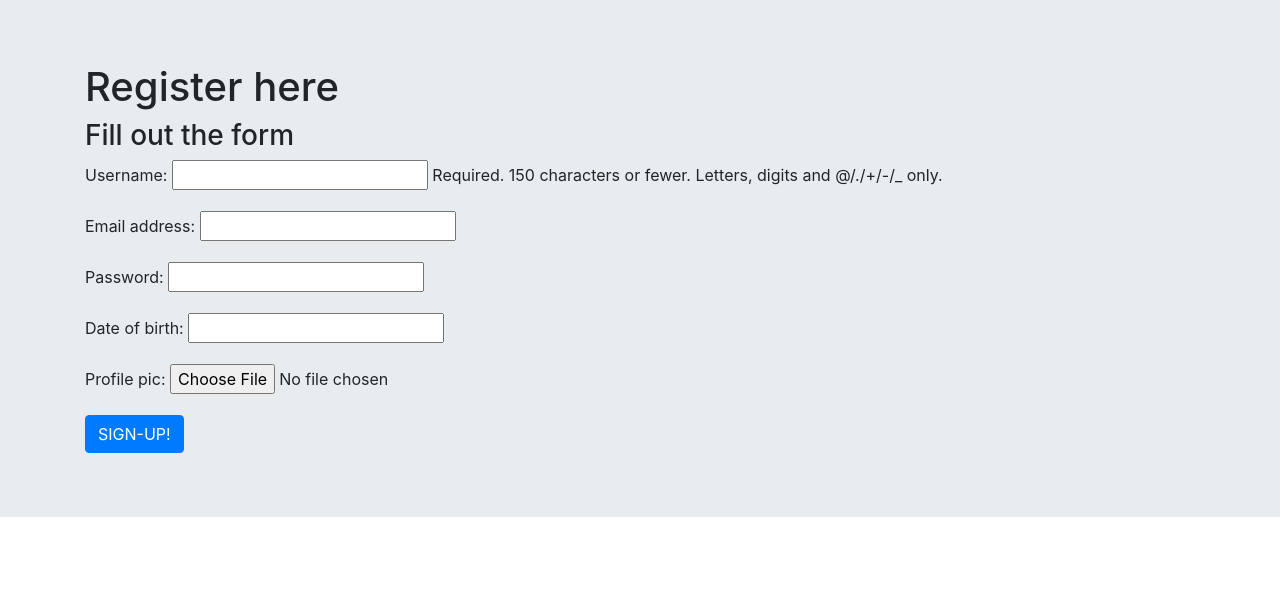
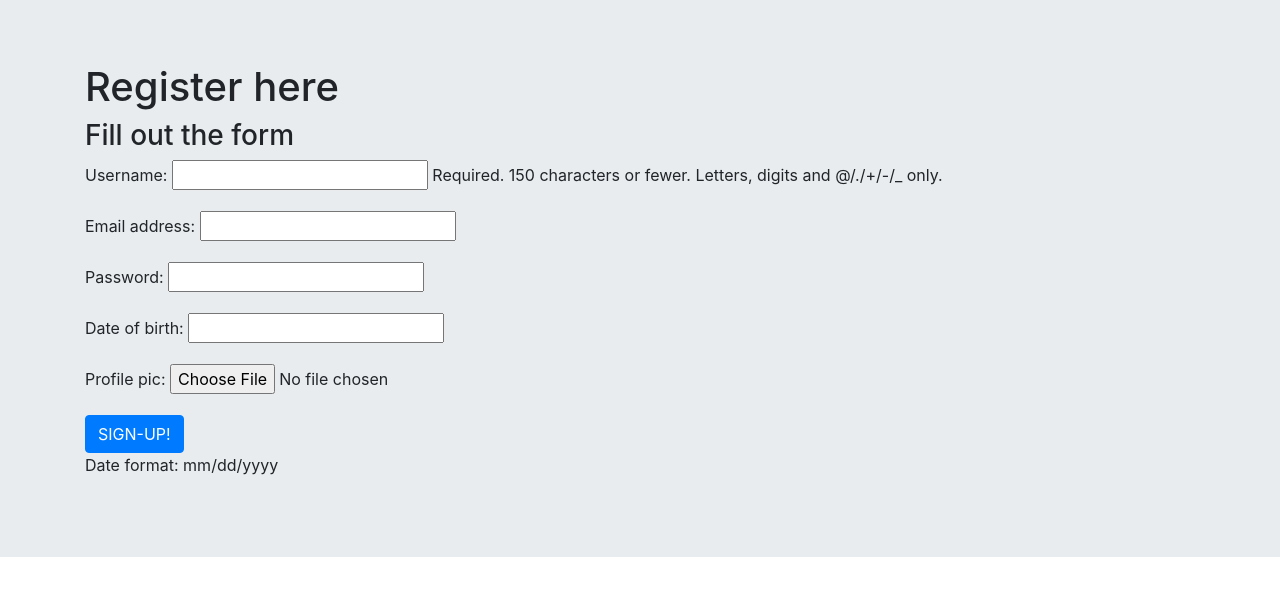
Before and after one commit to gsinay/quasi-deployment, a Django app: page /base_app/register/ in a window 1280 px wide. Shown: the part 59-655 px from the top of the page. Run offline with Django 3.2, Linux system fonts and the light colour scheme.

Commit message:
register date format

```diff
--- a/Quasi/templates/base_app/register.html
+++ b/Quasi/templates/base_app/register.html
@@ -16,6 +16,8 @@
             <button type="submit" class="btn btn-primary text-center">SIGN-UP!</button>
         {% endif %}
         </form>
+
+        <p>Date format: mm/dd/yyyy</p>
     </div>
 
 </div>
```
